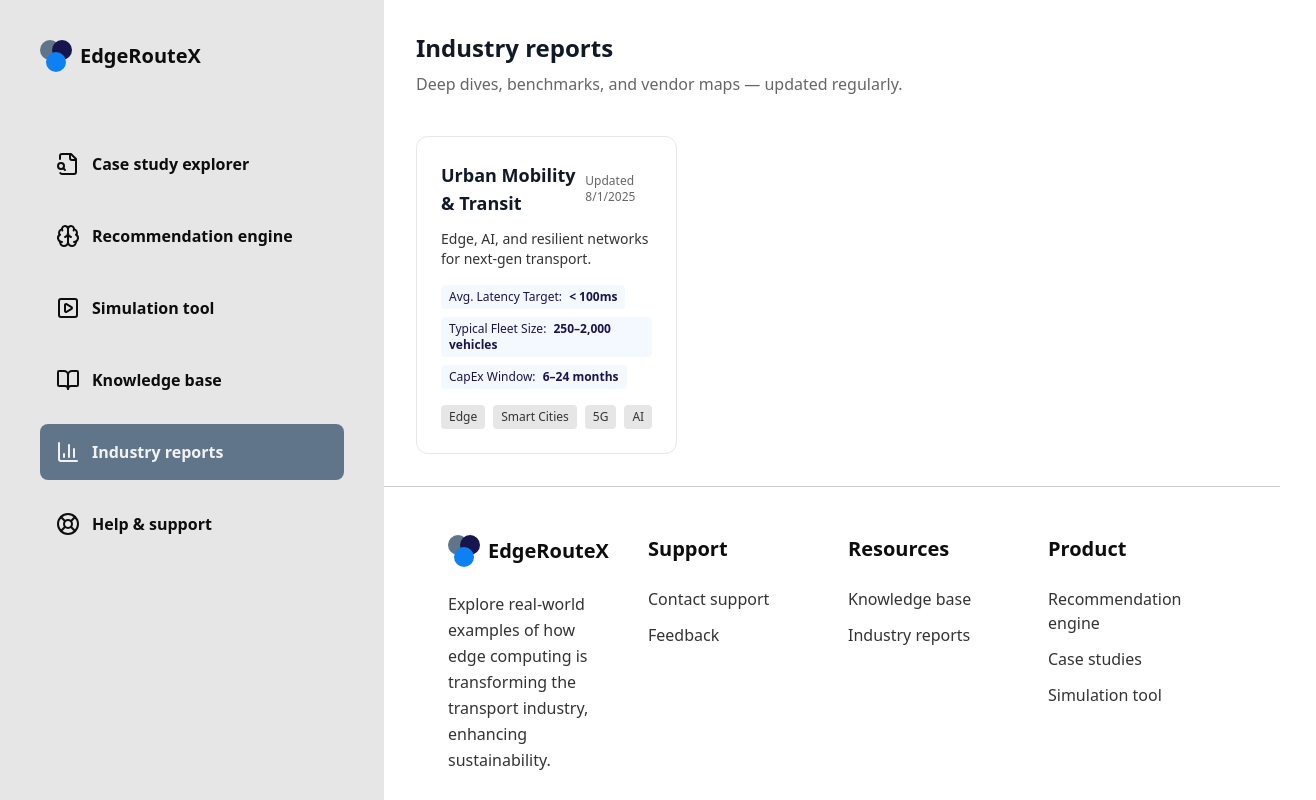
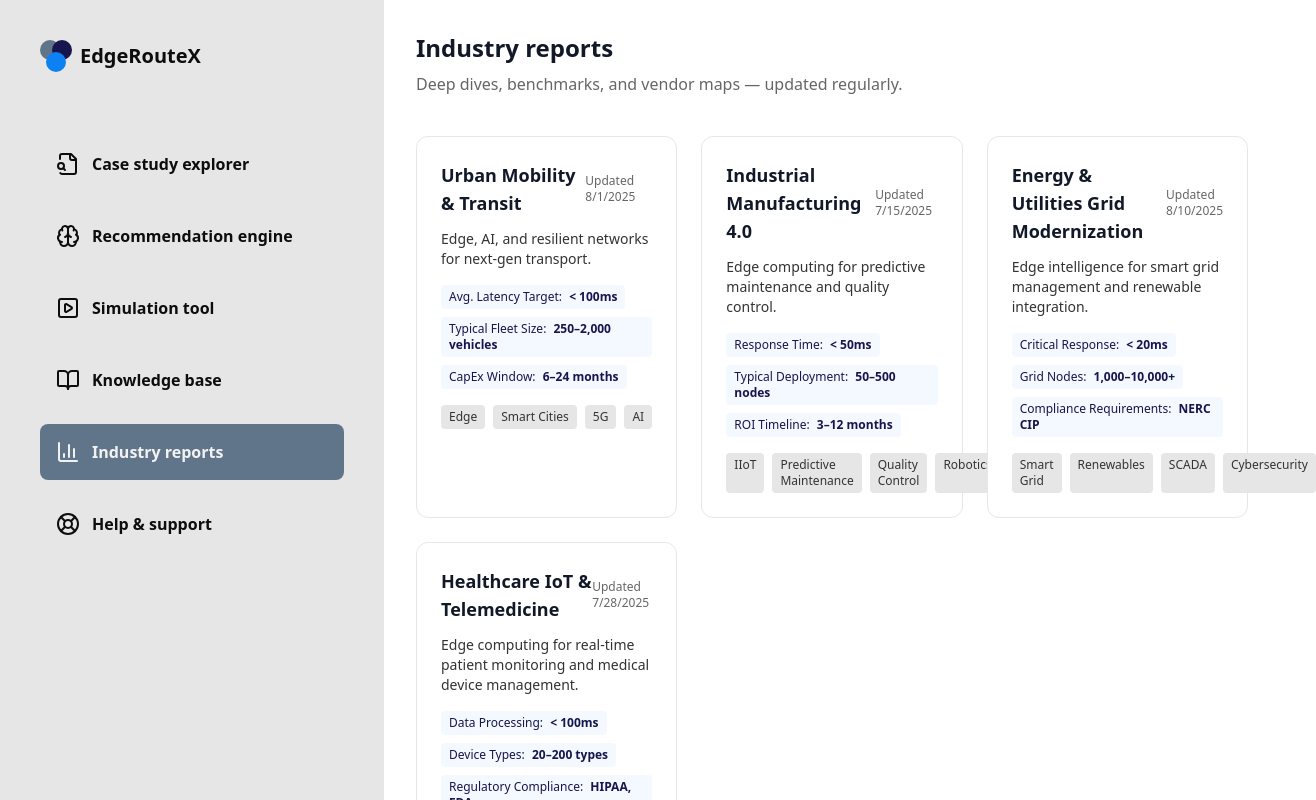
Before and after one commit to codepraycode/edgeroutex, a Next.js app: page /industry-report in a window 1280 px wide. Shown: the top 800 px of the page, 1316 px wide, since content can reach past the window. Built offline with nearby package versions, Linux system fonts and the light colour scheme; no server answers.

Commit message:
Updated industry report

```diff
--- a/src/data/reports.ts
+++ b/src/data/reports.ts
@@ -34,4 +34,103 @@ export const reports: IndustryReport[] = [
       { name: "EMQX", category: "Connectivity", strengths: ["MQTT at scale", "Bridge to Kafka"] },
     ],
   },
+  {
+    summary: {
+      slug: "industrial-manufacturing",
+      title: "Industrial Manufacturing 4.0",
+      subtitle: "Edge computing for predictive maintenance and quality control.",
+      heroStats: [
+        { label: "Response Time", value: "< 50ms" },
+        { label: "Typical Deployment", value: "50–500 nodes" },
+        { label: "ROI Timeline", value: "3–12 months" },
+      ],
+      tags: ["IIoT", "Predictive Maintenance", "Quality Control", "Robotics"],
+      updatedAt: "2025-07-15",
+    },
+    executiveSummary:
+      "Manufacturing facilities are adopting edge computing to enable real-time quality control, predictive maintenance, and robotic coordination. Local processing reduces cloud dependency and ensures continuous operation during network outages.",
+    trends: [
+      { title: "Real-time quality inspection", description: "Computer vision systems detecting defects at production line speeds with 99.9% accuracy." },
+      { title: "Predictive maintenance", description: "Vibration and thermal analysis predicting equipment failures 7-14 days in advance." },
+      { title: "Edge-native robotics", description: "Distributed coordination between robotic cells without cloud dependency." },
+    ],
+    benchmarks: [
+      { metric: "Defect Detection Accuracy", yourOrg: 98.5, industryAvg: 95.2, topQuartile: 99.3, unit: "%" },
+      { metric: "Mean Time to Repair", yourOrg: 4.2, industryAvg: 8.7, topQuartile: 2.1, unit: "hours" },
+      { metric: "Production Line Uptime", yourOrg: 96.8, industryAvg: 92.3, topQuartile: 98.5, unit: "%" },
+      { metric: "Energy Consumption Reduction", yourOrg: 18, industryAvg: 12, topQuartile: 25, unit: "%" },
+    ],
+    vendors: [
+      { name: "Siemens", category: "Industrial Edge", strengths: ["PLC integration", "TIA Portal compatibility"] },
+      { name: "Rockwell Automation", category: "Control Systems", strengths: ["FactoryTalk", "Legacy system support"] },
+      { name: "PTC", category: "Platforms", strengths: ["ThingWorx", "AR integration"] },
+      { name: "Cisco", category: "Networking", strengths: ["Industrial Ethernet", "Cybersecurity"] },
+    ],
+  },
+  {
+    summary: {
+      slug: "energy-utilities",
+      title: "Energy & Utilities Grid Modernization",
+      subtitle: "Edge intelligence for smart grid management and renewable integration.",
+      heroStats: [
+        { label: "Critical Response", value: "< 20ms" },
+        { label: "Grid Nodes", value: "1,000–10,000+" },
+        { label: "Compliance Requirements", value: "NERC CIP" },
+      ],
+      tags: ["Smart Grid", "Renewables", "SCADA", "Cybersecurity"],
+      updatedAt: "2025-08-10",
+    },
+    executiveSummary:
+      "Energy providers are deploying edge computing to manage grid stability, integrate renewable sources, and prevent cascading failures. Real-time analytics enable dynamic load balancing and fault detection across distributed energy resources.",
+    trends: [
+      { title: "Distributed energy resource management", description: "Real-time coordination of solar, wind, and storage assets across the grid." },
+      { title: "Predictive grid analytics", description: "AI-driven forecasting of load patterns and potential failure points." },
+      { title: "Cybersecurity hardening", description: "Zero-trust architectures for critical infrastructure protection." },
+    ],
+    benchmarks: [
+      { metric: "Fault Detection Time", yourOrg: 0.8, industryAvg: 2.5, topQuartile: 0.3, unit: "seconds" },
+      { metric: "Renewable Integration Capacity", yourOrg: 35, industryAvg: 28, topQuartile: 45, unit: "%" },
+      { metric: "Grid Stability Index", yourOrg: 98.9, industryAvg: 96.4, topQuartile: 99.5, unit: "%" },
+      { metric: "Cybersecurity Compliance", yourOrg: 92, industryAvg: 85, topQuartile: 98, unit: "%" },
+    ],
+    vendors: [
+      { name: "Schneider Electric", category: "Grid Edge", strengths: ["EcoStruxure", "Microgrid control"] },
+      { name: "ABB", category: "Automation", strengths: ["Ability platform", "Substation automation"] },
+      { name: "OSIsoft", category: "Data Management", strengths: ["PI System", "Historical data analysis"] },
+      { name: "Honeywell", category: "Control Systems", strengths: ["SCADA expertise", "Legacy integration"] },
+    ],
+  },
+  {
+    summary: {
+      slug: "healthcare-iot",
+      title: "Healthcare IoT & Telemedicine",
+      subtitle: "Edge computing for real-time patient monitoring and medical device management.",
+      heroStats: [
+        { label: "Data Processing", value: "< 100ms" },
+        { label: "Device Types", value: "20–200 types" },
+        { label: "Regulatory Compliance", value: "HIPAA, FDA" },
+      ],
+      tags: ["IoMT", "Telehealth", "Patient Safety", "HIPAA"],
+      updatedAt: "2025-07-28",
+    },
+    executiveSummary:
+      "Healthcare organizations are leveraging edge computing to process sensitive patient data locally, ensuring privacy compliance while enabling real-time monitoring and AI-assisted diagnostics at the point of care.",
+    trends: [
+      { title: "Real-time patient monitoring", description: "Continuous vital sign analysis with immediate alerting for critical changes." },
+      { title: "Medical device integration", description: "Seamless connectivity between diverse medical equipment and EHR systems." },
+      { title: "Federated learning", description: "AI model training across institutions without sharing sensitive patient data." },
+    ],
+    benchmarks: [
+      { metric: "Alert Response Time", yourOrg: 45, industryAvg: 120, topQuartile: 30, unit: "seconds" },
+      { metric: "Data Privacy Compliance", yourOrg: 99.7, industryAvg: 95.8, topQuartile: 99.9, unit: "%" },
+      { metric: "Device Interoperability", yourOrg: 88, industryAvg: 72, topQuartile: 95, unit: "%" },
+      { metric: "Diagnostic Accuracy Improvement", yourOrg: 23, industryAvg: 15, topQuartile: 32, unit: "%" },
+    ],
+    vendors: [
+      { name: "Medtronic", category: "Medical Devices", strengths: ["Device ecosystem", "Clinical expertise"] },
+      { name: "Philips", category: "Healthcare IT", strengths: ["Patient monitoring", "EHR integration"] },
+      { name: "GE Healthcare", category: "Imaging", strengths: ["Medical imaging", "AI diagnostics"] },
+      { name: "Cisco", category: "Healthcare Networking", strengths: ["Secure connectivity", "Network segmentation"] },
+    ],
+  }
 ];
```
